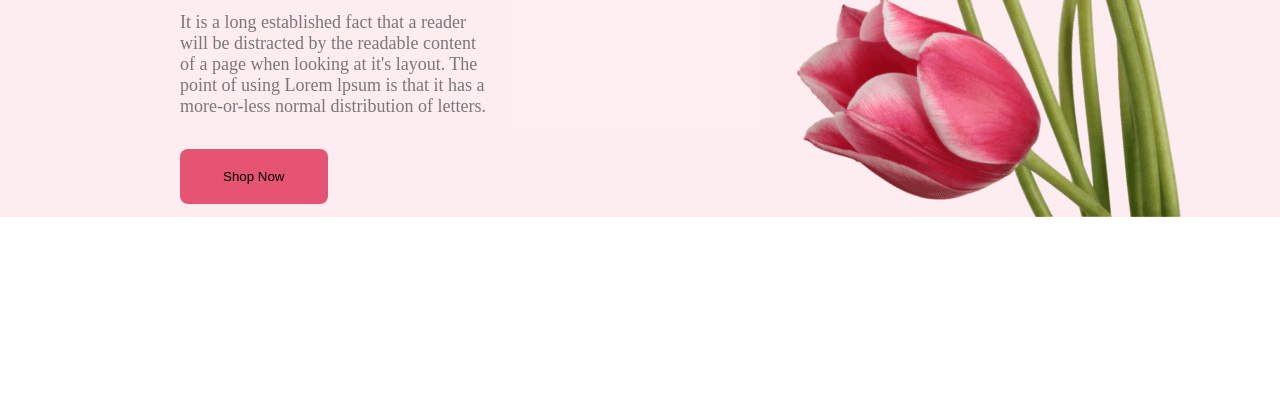
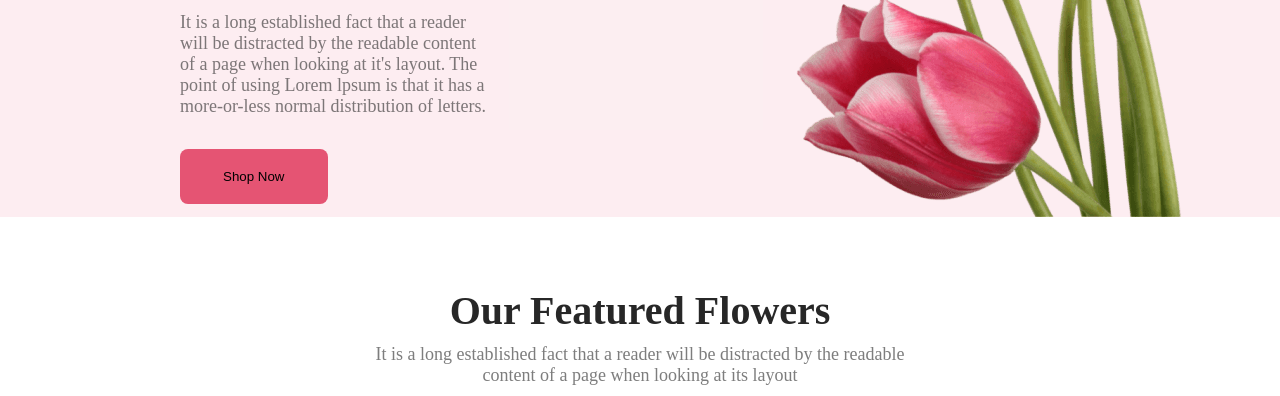
Before and after one commit to Atiar-Rahman/Flower-shop, a plain HTML site: page index.html in a window 1280 px wide. Shown: the part 633-1029 px from the top of the page. Before the commit the page ends 854 px from the top, so only its background shows below. Drawn offline with Linux system fonts and the light colour scheme.

Commit message:
add flowers title

```diff
--- a/Styles/style.css
+++ b/Styles/style.css
@@ -36,4 +36,20 @@
     border: none;
 }
 
-/* end of banner style */
+/* end of banner section style */
+
+.flowers-title{
+    color: #272727;
+    text-align: center;
+    font-size: 40px;
+    font-weight: 800;
+    margin-top: 70px;
+}
+
+.flowers-title-description{
+    color: rgba(39,39,39,0.60);
+    text-align: center;
+    font-size: 18px;
+    font-weight: 40px;
+    padding: 10px 0px;
+}
--- a/index.html
+++ b/index.html
@@ -27,6 +27,14 @@
                     </div>
                 </div>
             </Section>
+            <section>
+                <h1 class="flowers-title">Our Featured Flowers</h1>
+                <p class="flowers-title-description">It is a long established fact that a reader will be distracted by the readable <br> content of a page when looking at its layout</p>
+
+                <div class="flowers-container">
+
+                </div>
+            </section>
         </article>
     </main>
     <footer>
```
